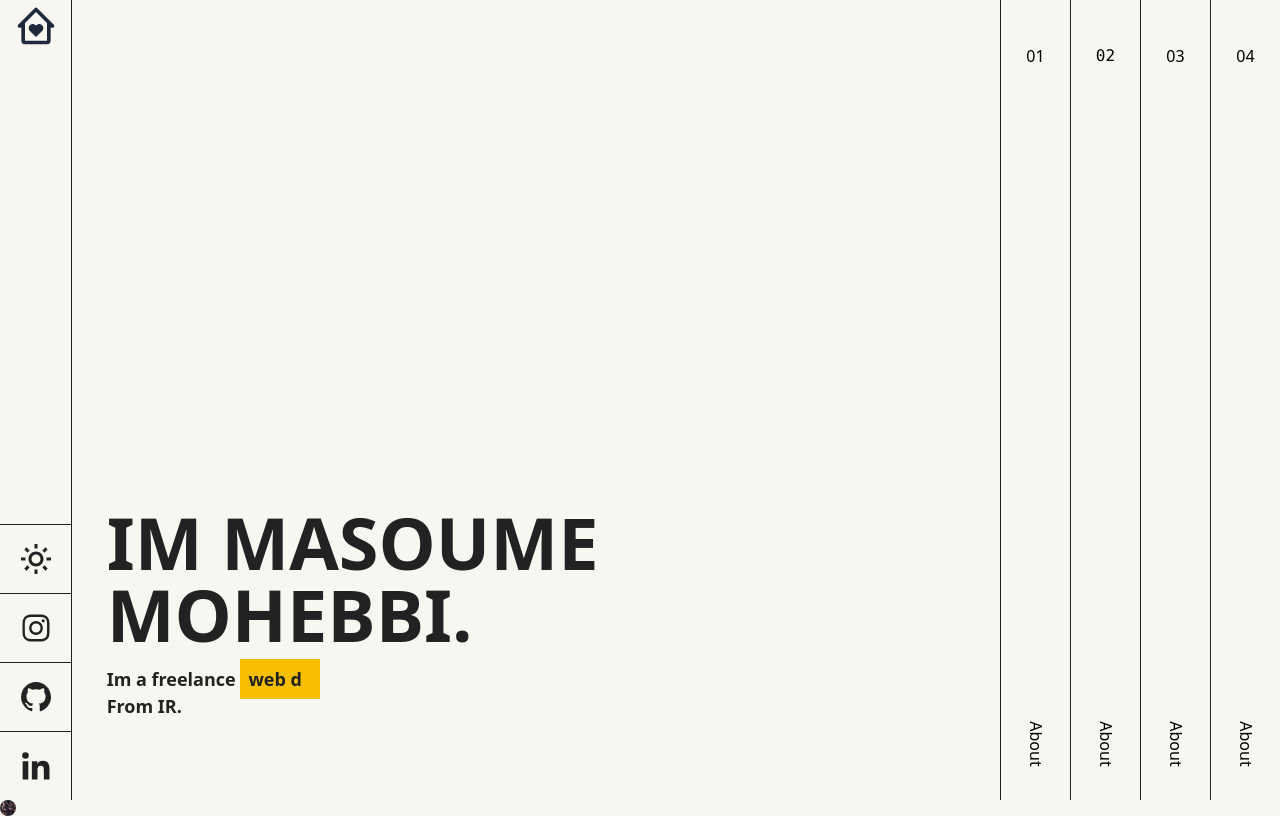
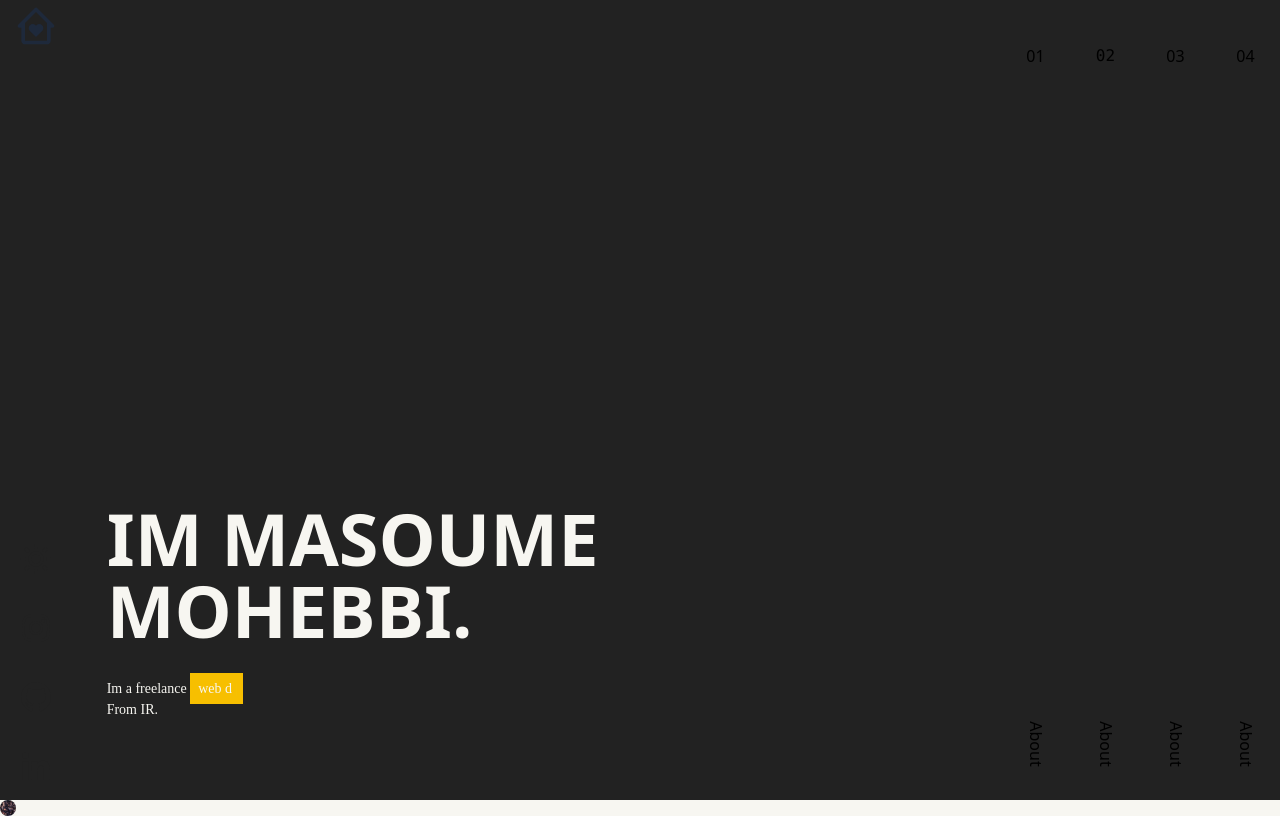
Before and after one commit to masoumehmohebbi/react-accordion-portfolio, a React (Vite) app: page / in a window 1280 px wide. Built offline with nearby package versions, Linux system fonts and the light colour scheme.

Commit message:
Updated Cursor App.jsx

```diff
--- a/src/App.jsx
+++ b/src/App.jsx
@@ -19,64 +19,34 @@ export default function App() {
     };
   }, []);
 
-  // const [mousePosition, setMousePosition] = useState({
-  //   x: 0,
-  //   y: 0,
-  // });
   const [cursorVarient, setCursorVarient] = useState("default");
-
-  // useEffect(() => {
-  //   const mouseMove = (e) => {
-  //     // setMousePosition({ x: e.clientX, y: e.clientY
-  //     //  });
-  //   };
-  //   window.addEventListener("mousemove", mouseMove);
-  //   return () => {
-  //     window.removeEventListener("mousemove", mouseMove);
-  //   };
-  // }, []);
 
   const variants = {
     default: {
-      // x: mousePosition.x - 16,
-      // y: mousePosition.y - 16,
       color: "red",
     },
     text: {
-      color: "red",
-
       height: 250,
       width: 250,
-      // x: mousePosition.x - 75,
-      // y: mousePosition.y - 75,
-      // backgroundColor: "yellow",
-      // background: "center center no-repeat fixed",
-      // backgroundImage: "url('/src/assets/images/background.jpg')",
-
-      // backgroundRepeat: "no-repeat",
-      // backgroundAttachment: "fixed",
-      // backgroundPosition: "center",
-      // position: "absolute",
-      // mixBlendMode: "difference",
     },
   };
   const textEnter = () => setCursorVarient("text");
   const textLeave = () => setCursorVarient("default");
 
   return (
-    <div className="cursor-none relative h-screen w-full">
+    <div className="dark:bg-primary cursor-none relative h-screen w-full">
       <section className="grid grid-cols-12 h-full">
         <SideNav />
 
         <main
           onMouseEnter={textEnter}
           onMouseLeave={textLeave}
-          className="h-full col-span-8 overflow-hidden flex flex-col gap-y-4 items-start justify-end pb-20 "
+          className="h-full col-span-8 overflow-hidden flex flex-col gap-y-8 items-start justify-end pb-20 "
         >
-          <h1 className="text-primary font-Montserrat text-7xl font-black  uppercase font-test relative z-10">
+          <h1 className="text-primary dark:text-secondary font-Montserrat text-7xl font-black  uppercase font-test relative z-10">
             IM MASOUME <br /> MOHEBBI.
           </h1>
-          <div className=" text-primary font-paceMono z-20 font-bold text-[18px]">
+          <div className="font-rubik z-20 text-[14px] text-primary dark:text-secondary">
             Im a freelance{" "}
             <span className=" bg-[#f7bf00] p-2">
               <Typewriter
@@ -105,15 +75,10 @@ export default function App() {
         <SideAccordion />
       </section>
 
-      {/* <motion.div
-        variants={variants}
-        animate={cursorVarient}
-        className="cursor w-4 h-4 bg-[url('/src/assets/images/background.jpg')] bg-fixed rounded-full  top-0 left-0 pointer-events-none bg-primary absolute"
-      ></motion.div> */}
       <motion.div
         variants={variants}
         animate={cursorVarient}
-        className="cursor"
+        className="cursor -z-20 absolute w-4 h-4 bg-[url('/src/assets/images/background.jpg')] bg-[50%_50%] bg-fixed rounded-full bg-no-repeat bg-cover"
         ref={magic}
       ></motion.div>
     </div>
```
